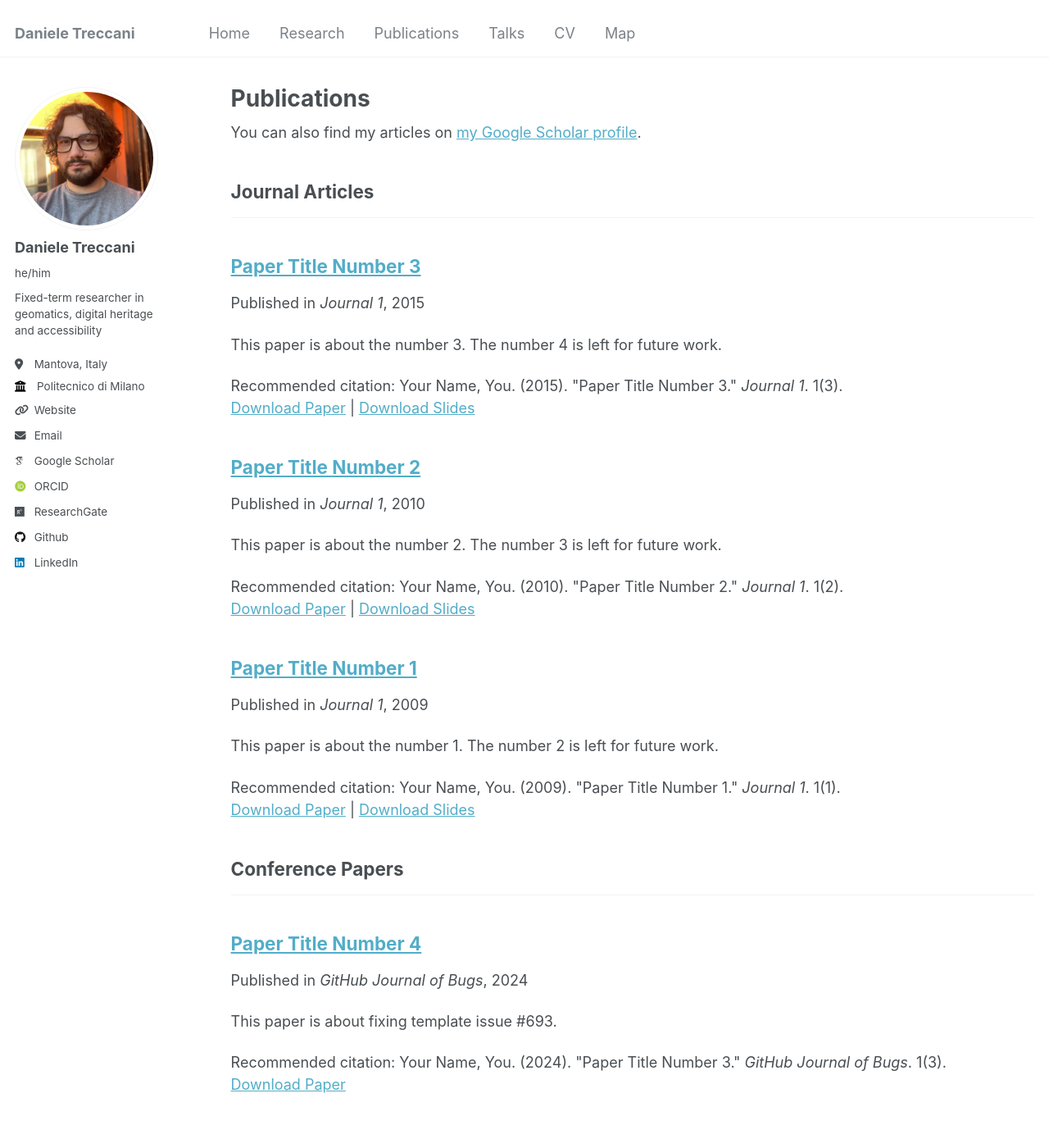
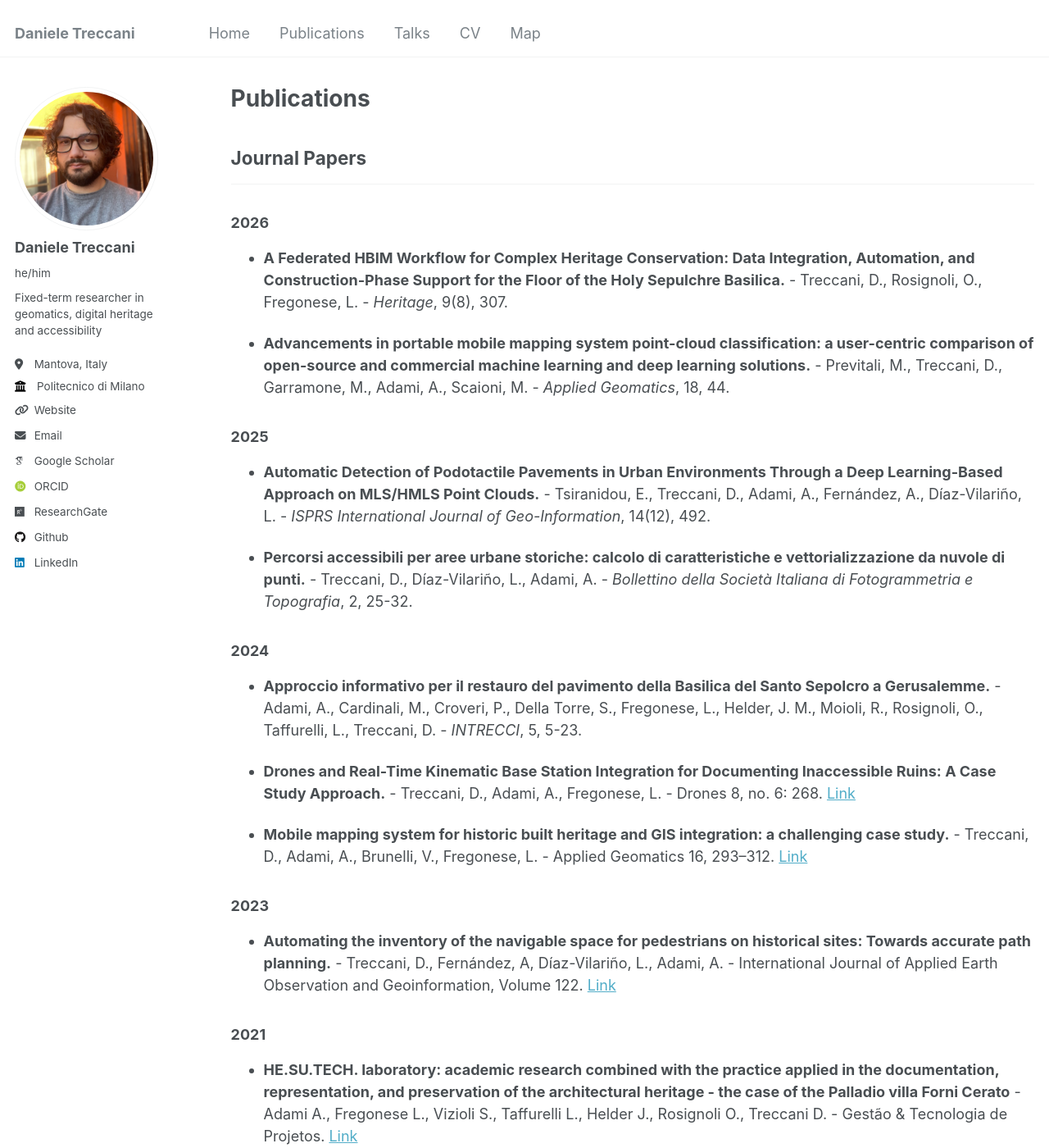
Before and after one commit to DanTRK/DanTRK.github.io, a Jekyll site: the page built from _pages/publications.md, in a window 1280 px wide and 1400 px high. Shown: the whole window at 82% size. Built offline with Jekyll 4.4.1, drawn with Linux system fonts in a browser that asks for light colours; some web fonts are replaced; some of the changed text lies outside the part shown.

Commit message:
Add files via upload

```diff
--- a/_data/navigation.yml
+++ b/_data/navigation.yml
@@ -7,9 +7,6 @@
 main:
   - title: "Home"
     url: /
-
-  - title: "Research"
-    url: /portfolio/
 
   - title: "Publications"
     url: /publications/
--- a/_pages/publications.html
+++ b/_pages/publications.html
@@ -1,7 +1,7 @@
 ---
 layout: archive
-title: "Publications"
-permalink: /publications/
+title: "Publication archive"
+permalink: /publications-archive/
 author_profile: true
 ---
 
--- a/_pages/publications.md
+++ b/_pages/publications.md
@@ -12,7 +12,21 @@ redirect_from:
 ## Journal Papers
 * * *
 
+### 2026
+
+* **A Federated HBIM Workflow for Complex Heritage Conservation: Data Integration, Automation, and Construction-Phase Support for the Floor of the Holy Sepulchre Basilica.** - Treccani, D., Rosignoli, O., Fregonese, L. - *Heritage*, 9(8), 307.
+
+* **Advancements in portable mobile mapping system point-cloud classification: a user-centric comparison of open-source and commercial machine learning and deep learning solutions.** - Previtali, M., Treccani, D., Garramone, M., Adami, A., Scaioni, M. - *Applied Geomatics*, 18, 44.
+
+### 2025
+
+* **Automatic Detection of Podotactile Pavements in Urban Environments Through a Deep Learning-Based Approach on MLS/HMLS Point Clouds.** - Tsiranidou, E., Treccani, D., Adami, A., Fernández, A., Díaz-Vilariño, L. - *ISPRS International Journal of Geo-Information*, 14(12), 492.
+
+* **Percorsi accessibili per aree urbane storiche: calcolo di caratteristiche e vettorializzazione da nuvole di punti.** - Treccani, D., Díaz-Vilariño, L., Adami, A. - *Bollettino della Società Italiana di Fotogrammetria e Topografia*, 2, 25-32.
+
 ### 2024
+
+* **Approccio informativo per il restauro del pavimento della Basilica del Santo Sepolcro a Gerusalemme.** - Adami, A., Cardinali, M., Croveri, P., Della Torre, S., Fregonese, L., Helder, J. M., Moioli, R., Rosignoli, O., Taffurelli, L., Treccani, D. - *INTRECCI*, 5, 5-23.
 
 * **Drones and Real-Time Kinematic Base Station Integration for Documenting Inaccessible Ruins: A Case Study Approach.** - Treccani, D., Adami, A., Fregonese, L. - Drones 8, no. 6: 268.
 [Link](https://doi.org/10.3390/drones8060268)
@@ -30,6 +44,13 @@ redirect_from:
 
 ## Conference papers
 * * *
+### 2025
+
+* **High-Resolution Photogrammetric Survey of a Romanesque Mosaic Floor: A Comparative Analysis of UAS and a Custom-Built Acquisition System.** - Fazion, B., Treccani, D., Adami, A., Fregonese, L. - IMEKO TC26 International Conference on Metrology for Archaeology and Cultural Heritage.
+* **Integration of Diverse Geomatics Backgrounds for the Documentation of Cultural Heritage. A Summer School on Pogoni's Stone Bridges.** - Adami, A., Bellos, K., Iliodromitis, A., Pagounis, V., Anastasiou, D., Papaioannou, G., Tsioukas, V., Treccani, D. - *International Archives of the Photogrammetry, Remote Sensing and Spatial Information Sciences*.
+* **Digitizing Physical Accessibility in Urban Scenes: From Point Cloud Processing to GIS-Based Analysis.** - Treccani, D., Getachew, A., Marconcini, S., Adami, A. - *International Archives of the Photogrammetry, Remote Sensing and Spatial Information Sciences*.
+* **Comparative Assessment of Point Cloud Annotation Workflows for Applications in Architectural and Spatial Studies.** - Mazzarotto Braga Figueiredo, L., Pinheiro B. S. Mesquita, S., Treccani, D., Adami, A. - *International Archives of the Photogrammetry, Remote Sensing and Spatial Information Sciences*.
+* **Bringing the Gonzaga Equestrian Heritage to Life: AI-Enhanced VR Storytelling for Cultural Dissemination.** - You, Z., Treccani, D., Adami, A. - *Digital Heritage*.
 ### 2024
 * **Assessing the effectiveness of LiDAR-based apps on Apple devices to survey indoor and outdoor medium sized areas** - Treccani, D., Adami, A., Fregonese, L. - Int. Arch. Photogramm. Remote Sens. Spatial Inf. Sci., XLVIII-2/W8-2024, 431–438. [Link](https://doi.org/10.5194/isprs-archives-XLVIII-2-W8-2024-431-2024)    - Conference: LowCost 3D Workshop ([Website](https://lc3d.fbk.eu))
 * **HBIM for the structural assessment and repair of historic masonry buildings** - Saiai, A., Adami, A., Borlenghi, P., Treccani, D., Gentile, C. - MATEC Web Conf. Volume 403. [Link](https://doi.org/10.1051/matecconf/202440307013)    - Conference: SUBLime Conference 2024 – Towards the Next Generation of Sustainable Masonry Systems: Mortars, Renders, Plasters and Other Challenges
```
Also changed, not shown: other parts of _pages/publications.md (+2 -2 lines), _pages/portfolio.html (+19 -3 lines).
